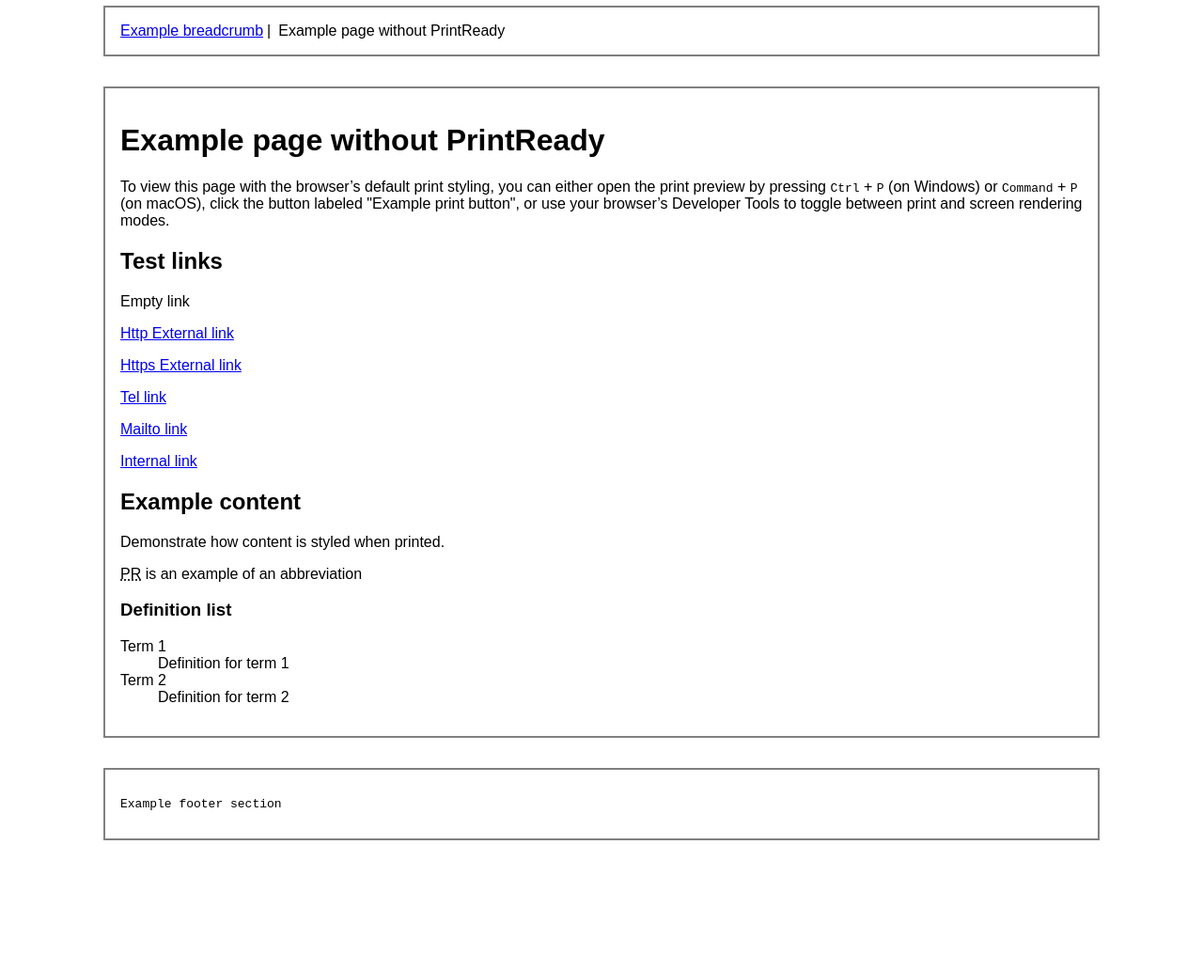
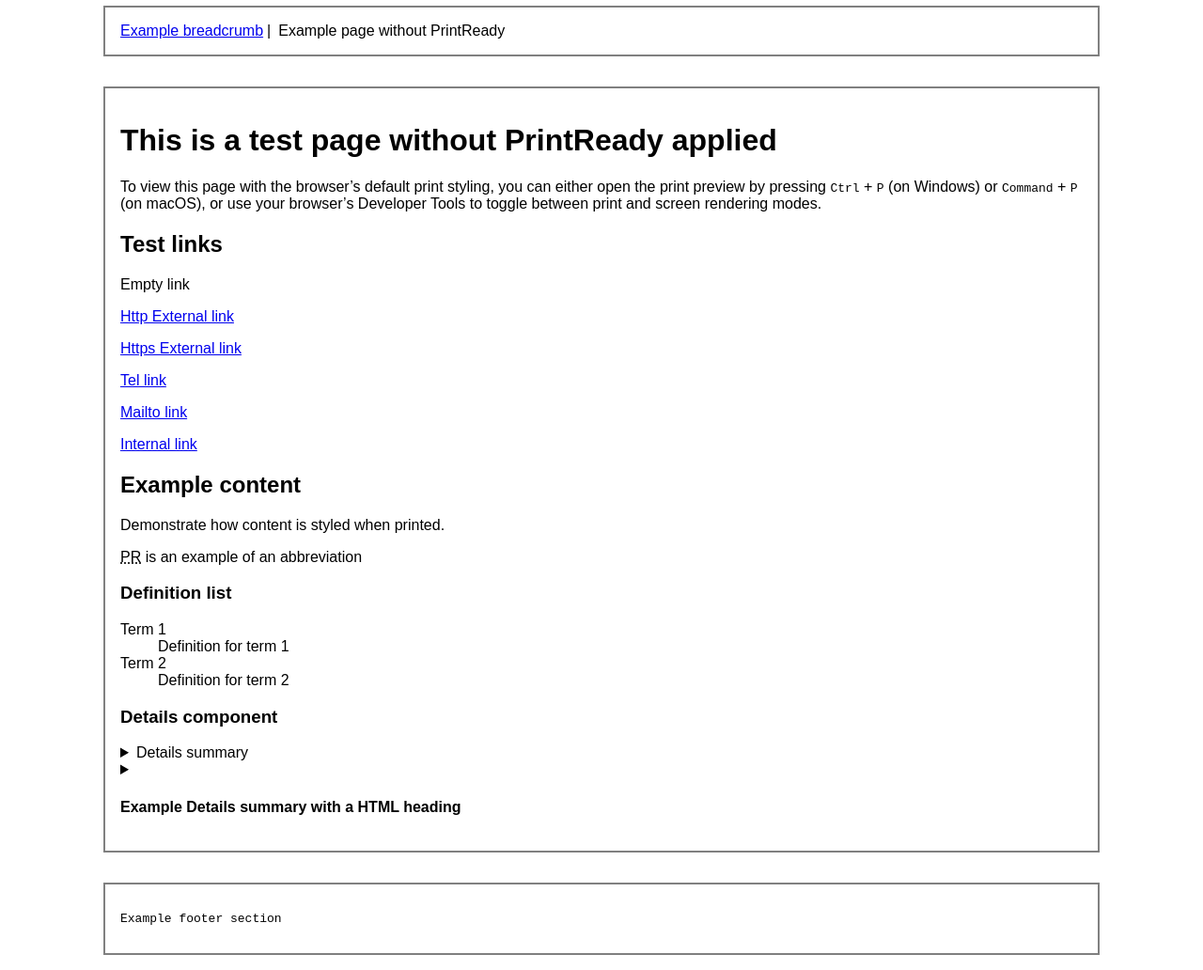
Before and after one commit to GOVTNZ/print-ready, a website: page without-printready.html in a window 1280 px wide. Shown: the part 100-1132 px from the top of the page at 94% size. Before the commit the page ends 1010 px from the top, so only its background shows below. Drawn offline with Linux system fonts and the light colour scheme.

Commit message:
Update example pages
Adjust intro copy
Add <details>
move print <button>

```diff
--- a/without-printready.html
+++ b/without-printready.html
@@ -20,9 +20,10 @@
     </nav>
 
     <div class="main-content">
-        <h1>Example page without PrintReady</h1>
-        <p>To view this page with the browser’s default print styling, you can either open the print preview by pressing <kbd>Ctrl</kbd> + <kbd>P</kbd> (on Windows) or <kbd>Command</kbd> + <kbd>P</kbd> (on macOS), click the button labeled "Example print button", or use your browser’s Developer Tools to toggle between print and screen rendering modes.</p>
+        <h1>This is a test page without PrintReady applied</h1>
+        <p>To view this page with the browser’s default print styling, you can either open the print preview by pressing <kbd>Ctrl</kbd> + <kbd>P</kbd> (on Windows) or <kbd>Command</kbd> + <kbd>P</kbd> (on macOS), or use your browser’s Developer Tools to toggle between print and screen rendering modes.</p>
 
+        <button id="print-page-button" hidden>Example Print button</button>
 
         <h2>Test links</h2>
 
@@ -46,8 +47,22 @@
             <dd>Definition for term 2</dd>
         </dl>
 
-        <button id="print-page-button" hidden>Example Print button</button>
+        <h3>Details component</h3>
+        <details>
+            <summary>Details summary</summary>
+            <div>
+                <p>Some content in the details element</p>
+            </div>
+        </details>
 
+        <details>
+            <summary>
+                <h4>Example Details summary with a HTML heading</h4>
+            </summary>
+            <div>
+                <p>Some content is the details element</p>
+            </div>
+        </details>
 
     </div>
 
```
Also changed, not shown: with-printready.html (+16 -3 lines).
